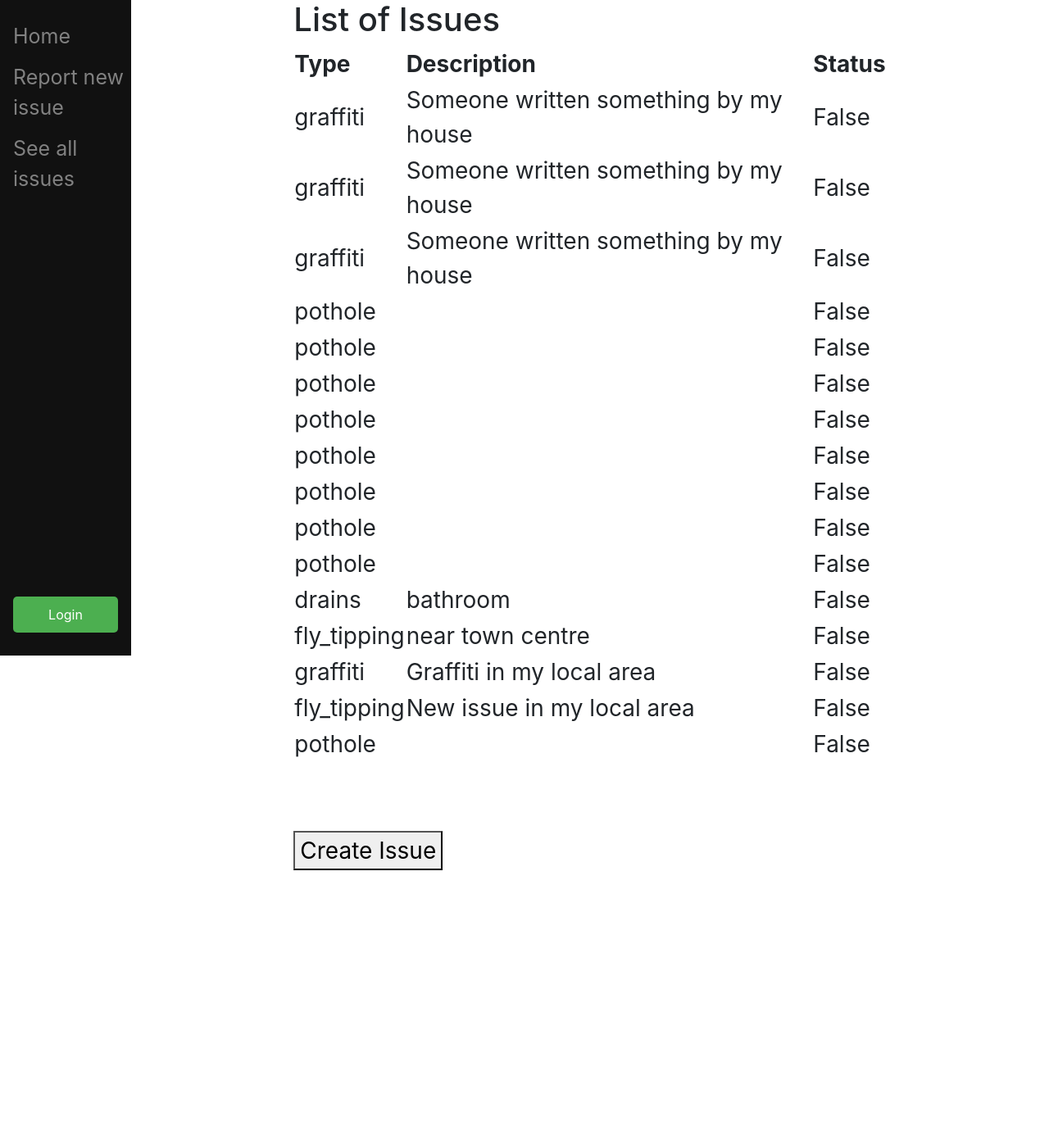
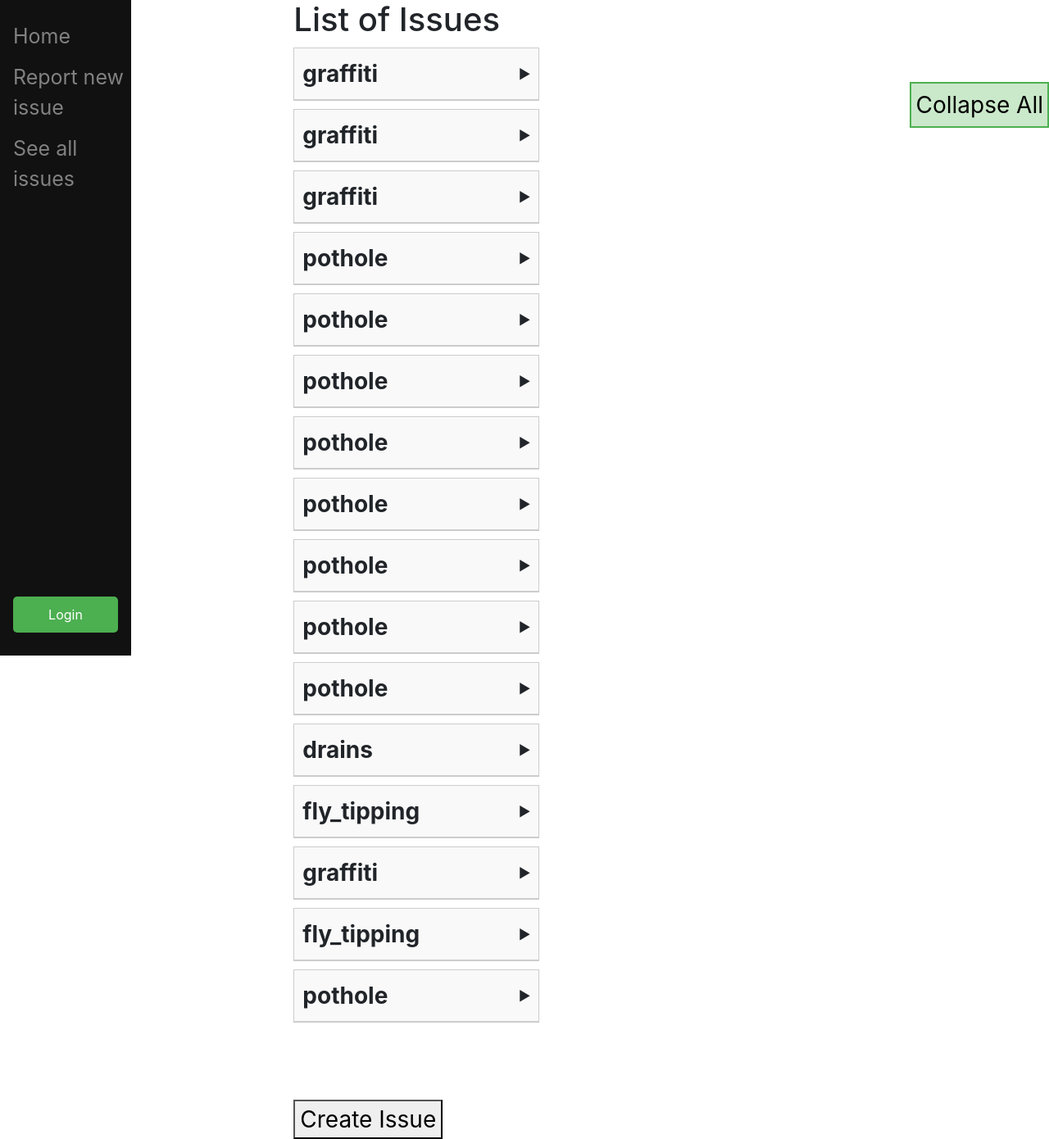
Before and after one commit to louissonofhud/chalkstone_council, a Django app: page /all_issues/ in a window 1280 px wide. Shown: the whole page at 82% size. Before the commit the page ends 1062 px from the top, so only its background shows below. Run offline with Django 5.2, Linux system fonts and the light colour scheme; data comes from the database, SQL or seed files in the repository; both versions use the stored data as it was after the commit; some libraries are stand-ins or nearby versions.

Commit message:
expandable details issue

```diff
--- a/main_ui/templates/main_ui/base.html
+++ b/main_ui/templates/main_ui/base.html
@@ -67,6 +67,9 @@
         }
 
         </style>
+        {% block head %}
+        {% endblock %}
+
         <title>Chalkstone council</title>
         <meta charset="utf-8">
         <meta name="viewport" content="width=device-width, initial-scale=1, shrink-to-fit=no">
--- a/main_ui/templates/main_ui/list_issues.html
+++ b/main_ui/templates/main_ui/list_issues.html
@@ -1,28 +1,110 @@
 {%extends "main_ui/base.html"%}
 
+{% block head %}
+
+<style >
+    .expandable-container {
+        border: 1px solid #ccc;
+        margin: 10px 0;
+        background-color: #f9f9f9;
+        width: 300px; /* Adjust width as needed */
+    }
+
+    .expandable-header {
+        display: flex;
+        justify-content: space-between;
+        align-items: center;
+        padding: 10px;
+        cursor: pointer;
+        background-color: #f9f9f9;
+    }
+
+    .details {
+        max-height: 0;
+        overflow: hidden;
+        padding: 0 10px;
+        border-top: 1px solid #ccc;
+        background-color: #fff;
+        transition: max-height 0.3s ease-out, padding 0.3s ease-out;
+    }
+
+    .arrow {
+        font-size: 16px;
+        transition: transform 0.3s ease;
+    }
+
+    .rotated {
+        transform: rotate(90deg);
+    }
+
+    .expandable-header:hover {
+        background-color: #e0e0e0;
+    }
+
+    .tr-btn {
+    position: fixed;
+    top: 100px; /* Adjust this value as needed */
+    right: 0; /* Fix it to the left of the screen */
+    padding: 5px;
+    background-color: #cae8ca;
+    border: 2px solid #4CAF50;
+}
+
+
+
+
+</style>
+
+{% endblock %}
+
+
+
 {%block content%}
+<button class="tr-btn" onclick="collapseAll()">Collapse All</button>
 <h1>List of Issues</h1>
-<table>
-    <thead>
-        <tr>
-            <th>Type</th>
-            <th>Description</th>
-            <th>Status</th>
-        </tr>
-    </thead>
-    <tbody>
-        {% for issue in issues %}
-        <tr>
-            <td>{{ issue.issue_type }}</td>
-            <td>{{ issue.issue_desc }}</td>
-            <td>{{ issue.resolved }}</td>
-        </tr>
-        {% endfor %}
-    </tbody>
-</table>
+{% for issue in issues %}
+    <div class="expandable-container">
+        <div class="expandable-header" onclick="toggleDetails(this)">
+            <span><strong>{{ issue.issue_type }}</strong></span>
+            <span class="arrow">▶</span>
+        </div>
+        <div class="details">
+            <p>{{ issue.issue_desc }}</p>
+        </div>
+    </div>
+{% endfor %}
 <br><br>
+
 <form method="post">
     {% csrf_token %}
     <button type="submit", name="Create", value="goto",class="btn btn-primary">Create Issue</button>
 </form>
+
+<script>
+    function toggleDetails(element) {
+        let details = element.nextElementSibling;
+        let arrow = element.querySelector('.arrow');
+
+        if (details.style.maxHeight) {
+            details.style.maxHeight = null; // Collapse
+        } else {
+            details.style.maxHeight = details.scrollHeight + "px"; // Expand dynamically
+        }
+    }
+</script>
+
+<script>
+    function collapseAll() {
+        let details = document.querySelectorAll('.details');
+        let arrows = document.querySelectorAll('.arrow');
+
+        details.forEach(detail => {
+            detail.classList.remove("expanded");
+        });
+
+        arrows.forEach(arrow => {
+            arrow.classList.remove("rotated");
+        });
+    }
+</script>
 {% endblock %}
--- a/main_ui/urls.py
+++ b/main_ui/urls.py
@@ -6,4 +6,5 @@ urlpatterns = [
     path("create/", views.create_issue, name="create_issue"),
     path("all_issues/", views.list_issues, name="list_issues"),
     path("logout_confirm/", views.logout, name="logout"),
+    path("test/", views.test, name="test"),
 ]
--- a/main_ui/views.py
+++ b/main_ui/views.py
@@ -57,3 +57,11 @@ def logout(response):
         {
             "name": "Logout",
         })
+
+def test(response):
+    return render(
+        response,
+        "main_ui/test.html",
+        {
+            "name": "Test",
+        })
```
Also changed, not shown: db.sqlite3.
